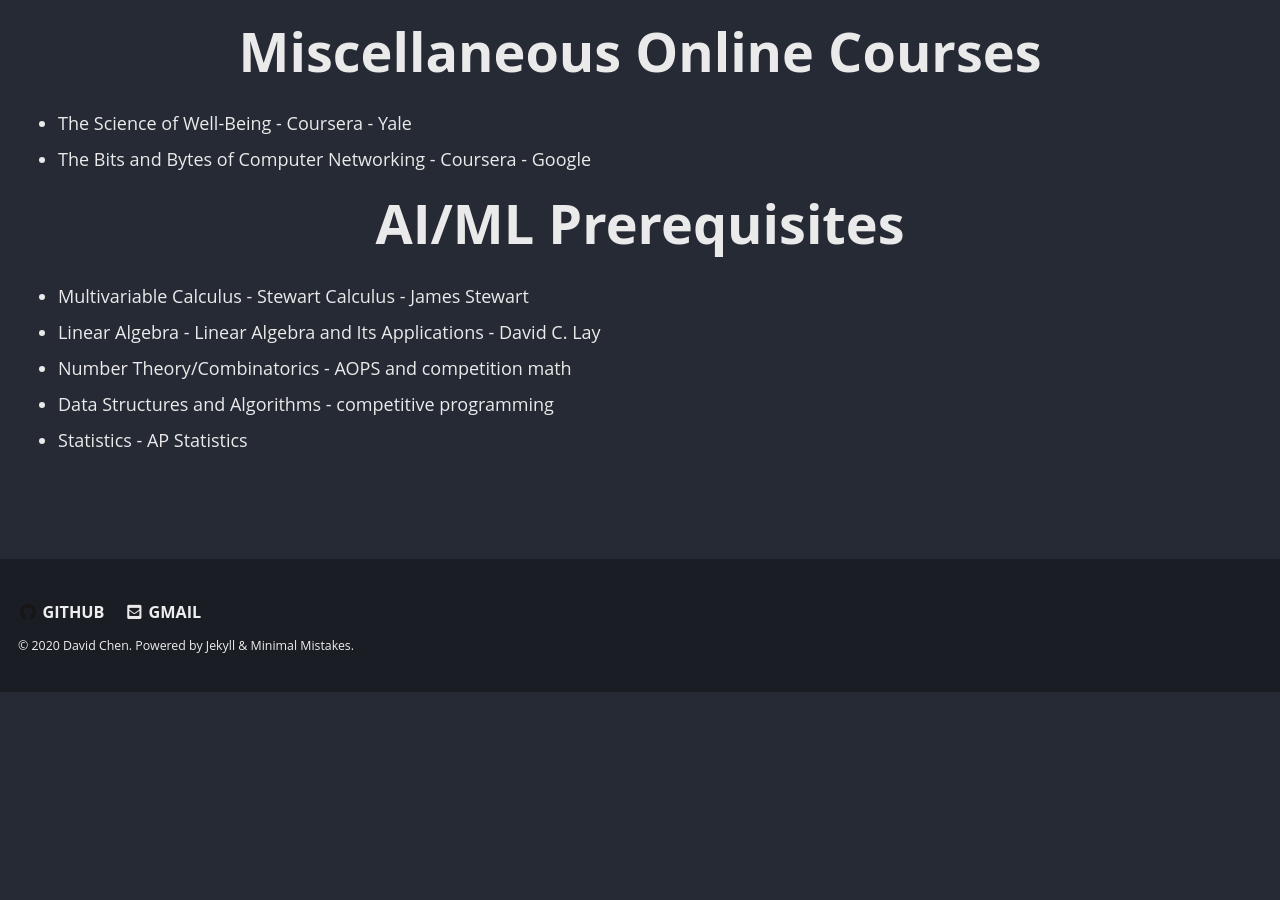
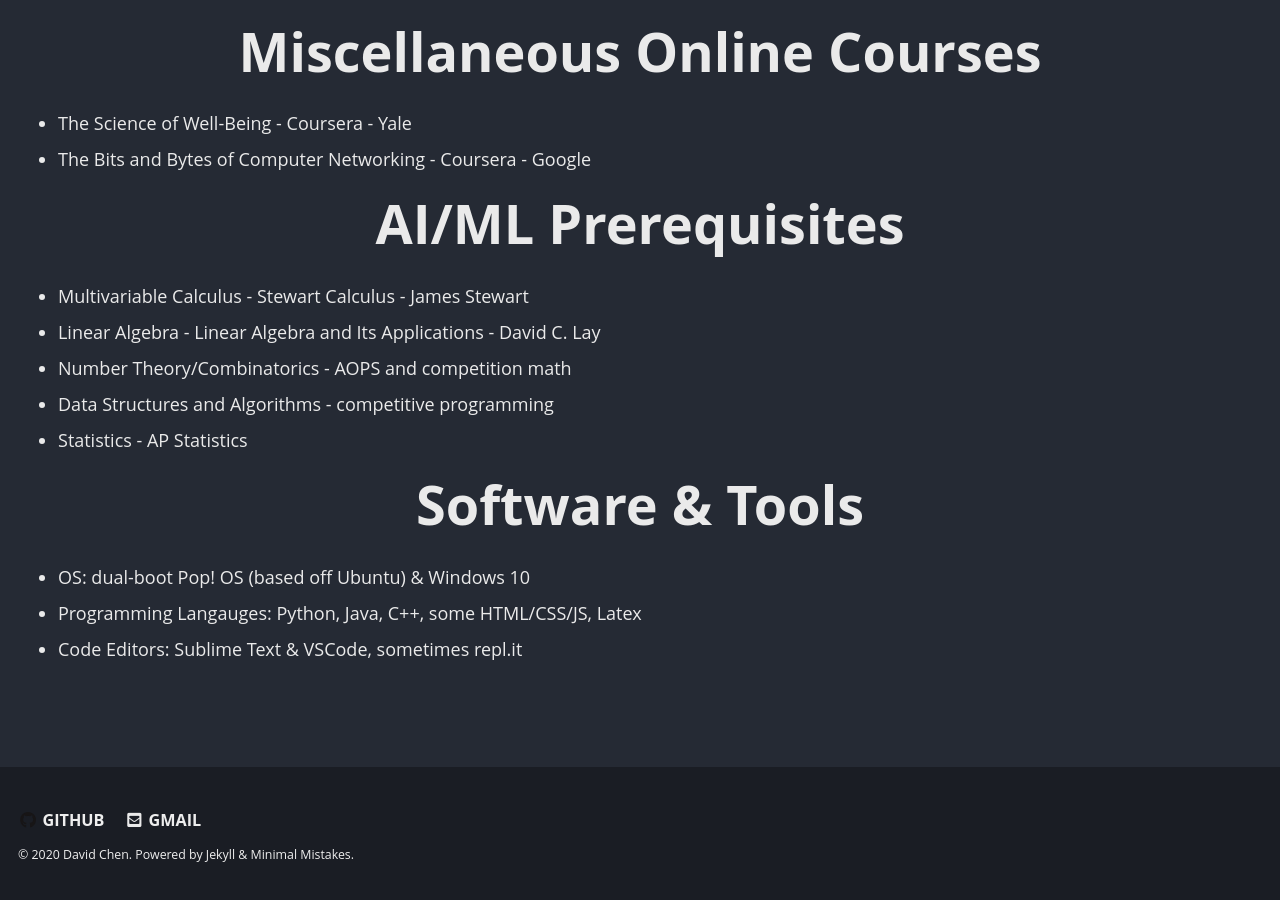
Before and after one commit to dchen327/dchen327.github.io, a Jekyll site: the page built from learning-material.md, in a window 1280 px wide and 900 px high, scrolled down 823 px. Built offline with Jekyll 4.4.1, drawn with Linux system fonts in a browser that asks for light colours; cached includes are drawn as plain includes; before the commit the page ends 1515 px from its top, so only the background shows below that.

Commit message:
add software & tools

```diff
--- a/learning-material.md
+++ b/learning-material.md
@@ -29,3 +29,8 @@
 - Number Theory/Combinatorics - AOPS and competition math
 - Data Structures and Algorithms - competitive programming
 - Statistics - AP Statistics
+
+<h1 style="font-size: 3em; text-align: center">Software & Tools</h1>
+- OS: dual-boot Pop! OS (based off Ubuntu) & Windows 10
+- Programming Langauges: Python, Java, C++, some HTML/CSS/JS, Latex
+- Code Editors: Sublime Text & VSCode, sometimes repl.it
```
